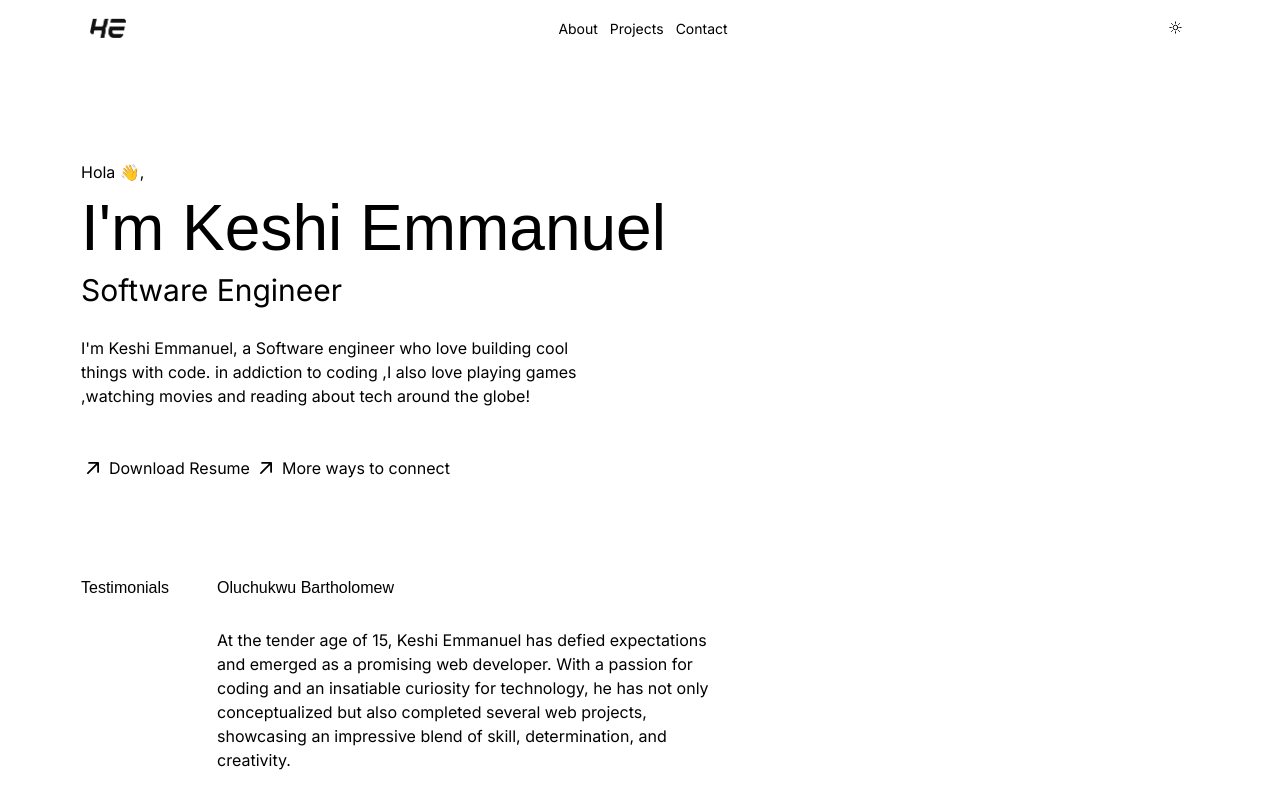
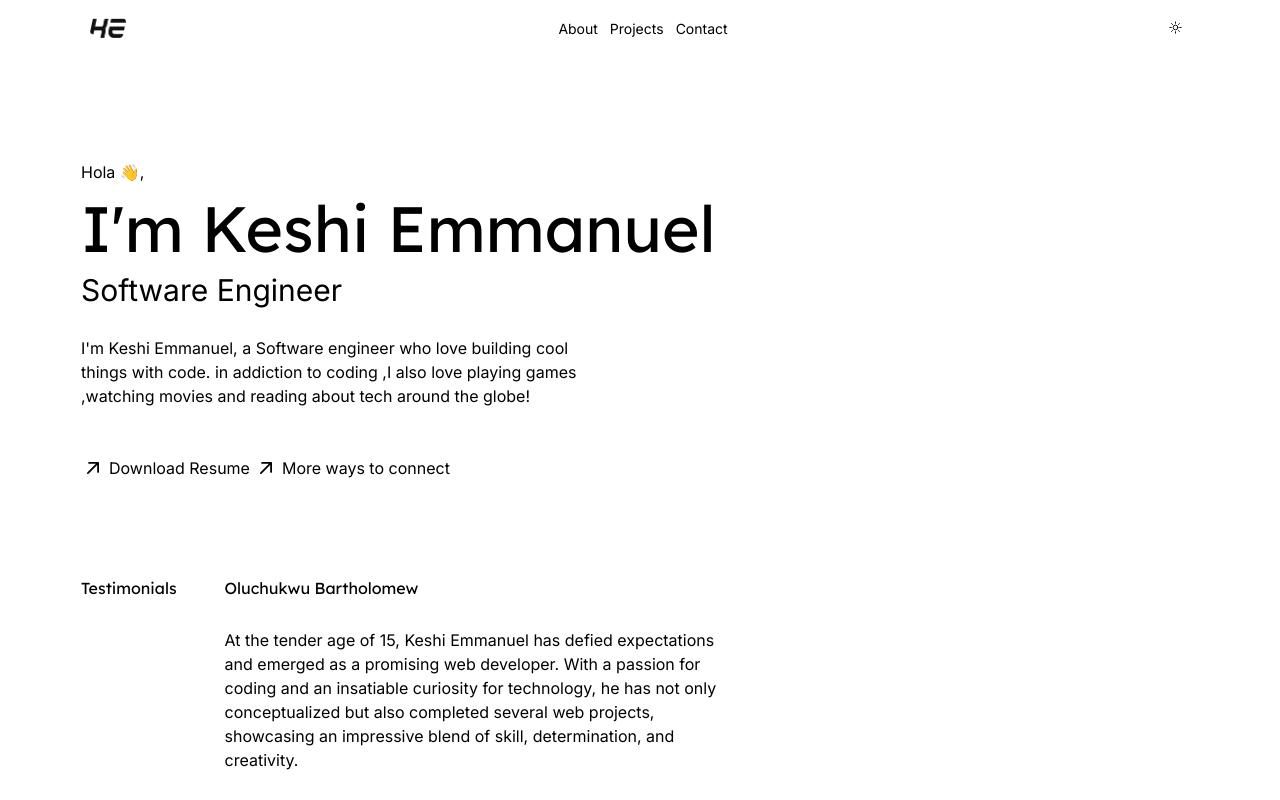
Before and after one commit to emmdeveloper/portfolio, a Next.js app: page / in a window 1280 px wide. Built offline with nearby package versions, Linux system fonts and the light colour scheme.

Commit message:
font issues fixed again

```diff
--- a/app/layout.tsx
+++ b/app/layout.tsx
@@ -16,6 +16,13 @@
 }>) {
   return (
     <html lang="en">
+      <link rel="preconnect" href="https://fonts.googleapis.com" />
+      <link rel="preconnect" href="https://fonts.gstatic.com" crossOrigin="" />
+      <link
+        href="https://fonts.googleapis.com/css2?family=Lexend:wght@400;500;600&display=swap"
+        rel="stylesheet"
+      />
+
       <body className={inter.className}>
         <div className="wrapper">
           <ThemeProvider attribute="class" defaultTheme="system" enableSystem>
```
